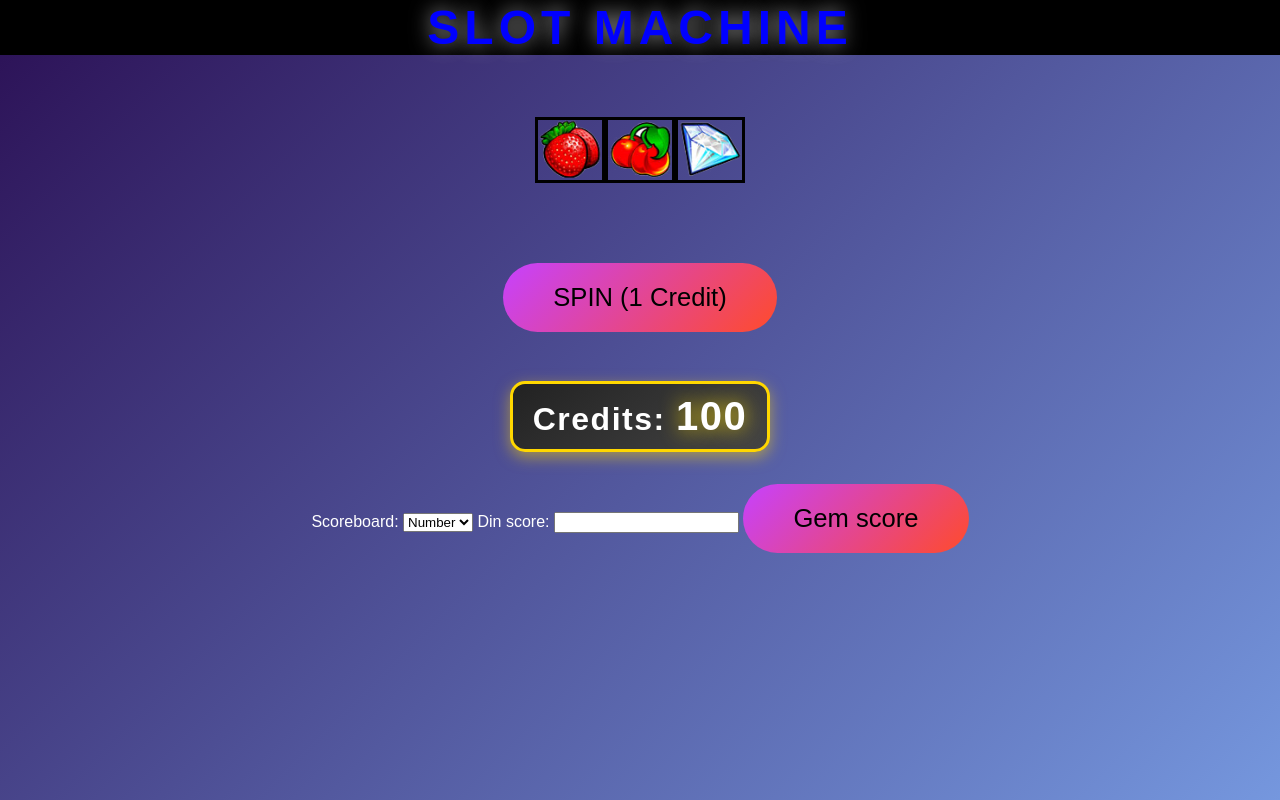
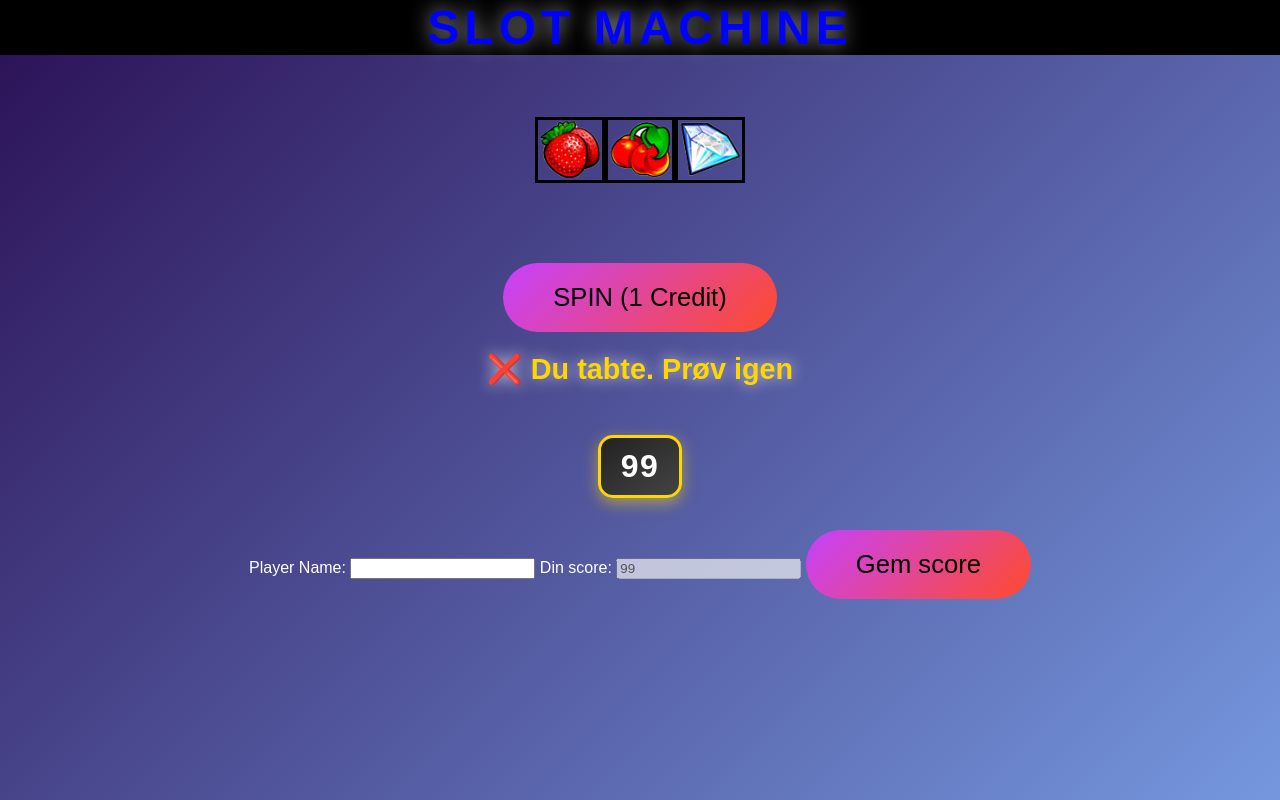
Before and after one commit to Basken3103/Min_spillemaskine, a plain HTML site: page index.html in a window 1280 px wide. Both pictures are taken after a click on the button "SPIN (1 Credit)". Shown: the top 800 px of the page. Drawn offline with Linux system fonts and the light colour scheme.

Commit message:
Scoreboard virker nu som det skal :D Hvis det kan nås skal der også tilføjes highScore

```diff
--- a/game.js
+++ b/game.js
@@ -10,11 +10,26 @@ let icons3 = document.getElementById("icons3")
 let form = document.getElementById("score")
 let view = document.getElementById("highscore")
 
+
+// Spillerens startkredit
+let credits = 100;
+
+
+
+//Symboler og sandsynligheder
+var weightedSymbols = [
+    "🍋", "🍋", "🍋", "🍋",     // 40% - Citroner (4 ud af 10)
+    "🍒", "🍒", "🍒",          // 30% - Kirsebær (3 ud af 10)
+    "🔔", "🔔",               // 15% - Bar (2 ud af 10)
+    "⭐", "⭐",                // 10% - Stjerne (2 ud af 10)
+    "7️⃣"                     // 5%  - Syv (1 ud af 20)
+];
+
 addEventListener
 form.addEventListener("submit", function (event) {
     event.preventDefault()
-    localStorage.setItem("Name", form.elements.name.value)
-    localStorage.setItem("Number", form.elements.Number.value)
+    localStorage.setItem("Name", form.elements.PlayerName.value)
+    localStorage.setItem("Score", form.elements.highScore.value)
     updateView()
 })
 
@@ -51,7 +66,9 @@ const jackpotChances = calculateJackpotProbability(weightedSymbols);
 console.log("Sandsynlighed for 3 ens (Jackpot):", jackpotChances);
 
 function calculateTwoOfAKindProbability(symbols) {
+
     const probabilities = calculateProbabilities(symbols);
+
     const twoOfAKindProbabilities = {};
 
     for (const symbol in probabilities) {
@@ -68,6 +85,27 @@ function calculateTwoOfAKindProbability(symbols) {
 
 const twoOfAKindChances = calculateTwoOfAKindProbability(weightedSymbols);
 console.log("Sandsynlighed for 2 ens symboler:", twoOfAKindChances);
+
+
+//Sandsynligheds funktion
+function calculateProbabilities(symbols) {
+    console.log(symbols)
+    const totalSymbols = symbols.length;
+    const counts = {};
+
+    // Tæl hvor mange gange hvert symbol optræder
+    symbols.forEach(symbol => {
+        counts[symbol] = (counts[symbol] || 0) + 1;
+    });
+
+    // Beregn sandsynligheden for hvert symbol
+    const probabilities = {};
+    for (const symbol in counts) {
+        probabilities[symbol] = (counts[symbol] / totalSymbols) * 100;
+    }
+
+    return probabilities;
+}
 
 //Dreje funktion
 function spin() {
@@ -89,27 +127,6 @@ function spin() {
     console.log(results[0])
 
 
-    //Sandsynligheds funktion
-    function calculateProbabilities(symbols) {
-        const totalSymbols = symbols.length;
-        const counts = {};
-
-        // Tæl hvor mange gange hvert symbol optræder
-        symbols.forEach(symbol => {
-            counts[symbol] = (counts[symbol] || 0) + 1;
-        });
-
-        // Beregn sandsynligheden for hvert symbol
-        const probabilities = {};
-        for (const symbol in counts) {
-            probabilities[symbol] = (counts[symbol] / totalSymbols) * 100;
-        }
-
-        return probabilities;
-    }
-
-    const twoOfAKindChances = calculateTwoOfAKindProbability(weightedSymbols);
-    console.log("Sandsynlighed for 2 ens symboler:", twoOfAKindChances);
 
 
     // Opdater credits i UI
@@ -147,20 +164,14 @@ function spin() {
             // Ingen gevinst
             message.innerText = "❌ Du tabte. Prøv igen";
         }
+        form.elements.highScore.value = credits
     }, 1600);
+
 }
 
 
 
 
-//Symboler og sandsynligheder
-const weightedSymbols = [
-    "🍋", "🍋", "🍋", "🍋",     // 40% - Citroner (4 ud af 10)
-    "🍒", "🍒", "🍒",          // 30% - Kirsebær (3 ud af 10)
-    "🔔", "🔔",               // 15% - Bar (2 ud af 10)
-    "⭐", "⭐",                // 10% - Stjerne (2 ud af 10)
-    "7️⃣"                     // 5%  - Syv (1 ud af 20)
-];
 
 
 // Gevinsttabel (for 3 ens symboler)
@@ -176,8 +187,7 @@ const payoutTable = {
 
 console.log("Spinning...");
 
-// Spillerens startkredit
-let credits = 100;
+
 
 //Tilfældigt tal mellem 1-10
 function generateRandom() {
--- a/index.html
+++ b/index.html
@@ -60,16 +60,14 @@
     <p id="message"></p>
     <p id="creditsDisplay">Credits: <span id="credits">100</span></p>
 
-    <form id="petForm">
+    <form id="score">
         <label>
-            Scoreboard:
-            <select name="pet">
-                <option value="int">Number</option>
-            </select>
+            Player Name:
+            <input type="text" name="playerName" required>
         </label>
         <label>
             Din score:
-            <input type="text" name="petName" required>
+            <input type="text" name="highScore" disabled>
         </label>
         <button type="submit">Gem score</button>
     </form>
```
